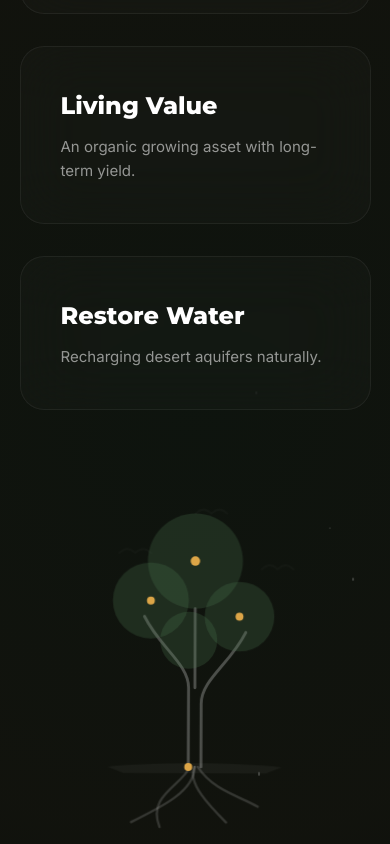
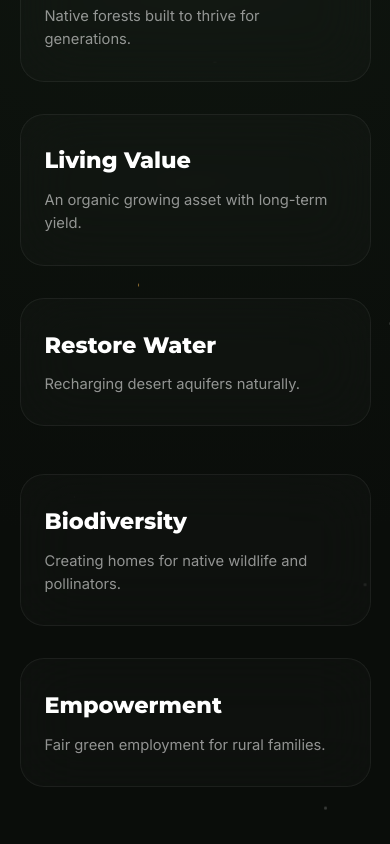
Before and after one commit to ashokaph335701-dot/Om-Wan, a React (Vite) app in the folder om-wan-web/: page / in a window 390 px wide. Shown: the part 1520-2364 px from the top of the page. Built offline with nearby package versions, Linux system fonts and the light colour scheme.

Commit message:
feat: optimize responsive mobile view with dynamic column ordering and touch toggles

```diff
--- a/om-wan-web/src/App.css
+++ b/om-wan-web/src/App.css
@@ -477,6 +477,23 @@
   }
 }
 
+@media (max-width: 768px) {
+  .impact-grid-container {
+    grid-template-columns: 1fr !important;
+    gap: 3rem !important;
+  }
+  .impact-col-left {
+    order: 2;
+  }
+  .tree-column {
+    order: 1;
+  }
+  .impact-col-right {
+    order: 3;
+    gap: 2rem !important;
+  }
+}
+
 .impact-col-left, .impact-col-right {
   display: flex;
   flex-direction: column;
--- a/om-wan-web/src/components/Impact.jsx
+++ b/om-wan-web/src/components/Impact.jsx
@@ -1,11 +1,23 @@
-import { useState } from 'react';
-import { motion, AnimatePresence } from 'framer-motion';
+import { useState, useEffect } from 'react';
+import { motion } from 'framer-motion';
+import { Sprout, TrendingUp, Droplet, Twitter, Users } from 'lucide-react';
 
 export default function Impact() {
   const [hoveredCard, setHoveredCard] = useState(null);
   const [mousePos, setMousePos] = useState({ x: 0, y: 0 });
+  const [isMobile, setIsMobile] = useState(false);
+
+  useEffect(() => {
+    const checkScreen = () => {
+      setIsMobile(window.innerWidth <= 768);
+    };
+    checkScreen();
+    window.addEventListener('resize', checkScreen);
+    return () => window.removeEventListener('resize', checkScreen);
+  }, []);
 
   const handleMouseMove = (e) => {
+    if (isMobile) return;
     const rect = e.currentTarget.getBoundingClientRect();
     const x = (e.clientX - rect.left) / rect.width - 0.5; // -0.5 to 0.5
     const y = (e.clientY - rect.top) / rect.height - 0.5;
@@ -71,19 +83,21 @@ export default function Impact() {
         overflow: 'hidden',
         background: '#0a0d0a',
         color: '#FFFFFF',
-        padding: '160px 5%',
+        padding: isMobile ? '100px 5% 80px' : '160px 5%',
         perspective: '1000px'
       }}
     >
-      {/* 1. Cinematic Background Gradient Aura (Responsive to Mouse movement) */}
+      {/* 1. Cinematic Background Gradient Aura (Responsive to Mouse movement on Desktop) */}
       <div
         style={{
           position: 'absolute',
           top: 0, left: 0, right: 0, bottom: 0,
-          background: `radial-gradient(circle at ${50 + mousePos.x * 20}% ${50 + mousePos.y * 20}%, rgba(35, 59, 37, 0.15) 0%, rgba(194, 158, 90, 0.04) 40%, rgba(10, 13, 10, 0) 70%)`,
+          background: isMobile
+            ? 'radial-gradient(circle at 50% 30%, rgba(35, 59, 37, 0.2) 0%, rgba(10, 13, 10, 0) 70%)'
+            : `radial-gradient(circle at ${50 + mousePos.x * 20}% ${50 + mousePos.y * 20}%, rgba(35, 59, 37, 0.15) 0%, rgba(194, 158, 90, 0.04) 40%, rgba(10, 13, 10, 0) 70%)`,
           pointerEvents: 'none',
           zIndex: 1,
-          transition: 'background 0.1s ease'
+          transition: 'background 0.15s ease'
         }}
       />
 
@@ -119,11 +133,11 @@ export default function Impact() {
       <div style={{ maxWidth: '1300px', margin: '0 auto', position: 'relative', zIndex: 3 }}>
 
         {/* Header */}
-        <div style={{ textAlign: 'center', marginBottom: '8rem' }}>
-          <h2 style={{ fontSize: '3.6rem', fontWeight: '900', color: '#FFFFFF', letterSpacing: '-0.03em', lineHeight: '1.1' }}>
+        <div style={{ textAlign: 'center', marginBottom: isMobile ? '4rem' : '8rem' }}>
+          <h2 style={{ fontSize: isMobile ? '2.5rem' : '3.6rem', fontWeight: '900', color: '#FFFFFF', letterSpacing: '-0.03em', lineHeight: '1.1' }}>
             Why Om Wan Matters
           </h2>
-          <div style={{ width: '40px', height: '1.5px', background: 'var(--accent-gold)', margin: '2rem auto 0', opacity: 0.6 }} />
+          <div style={{ width: '40px', height: '1.5px', background: 'var(--accent-gold)', margin: '1.5rem auto 0', opacity: 0.6 }} />
         </div>
 
         {/* Asymmetrical Parallax Composition */}
@@ -131,7 +145,7 @@ export default function Impact() {
           className="impact-grid-container"
           style={{
             alignItems: 'stretch',
-            transform: `rotateY(${mousePos.x * 6}deg) rotateX(${-mousePos.y * 6}deg)`,
+            transform: isMobile ? 'none' : `rotateY(${mousePos.x * 6}deg) rotateX(${-mousePos.y * 6}deg)`,
             transition: 'transform 0.5s cubic-bezier(0.16, 1, 0.3, 1)'
           }}
         >
@@ -141,24 +155,25 @@ export default function Impact() {
             {cardsLeft.map((card, idx) => (
               <motion.div
                 key={card.id}
-                onMouseEnter={() => setHoveredCard(card.id)}
-                onMouseLeave={() => setHoveredCard(null)}
+                onMouseEnter={() => !isMobile && setHoveredCard(card.id)}
+                onMouseLeave={() => !isMobile && setHoveredCard(null)}
+                onClick={() => setHoveredCard(hoveredCard === card.id ? null : card.id)}
                 style={{
                   background: hoveredCard === card.id ? 'rgba(255, 255, 255, 0.05)' : 'rgba(255, 255, 255, 0.02)',
                   backdropFilter: 'blur(30px)',
                   border: hoveredCard === card.id ? `1px solid ${card.themeColor}` : '1px solid rgba(255, 255, 255, 0.06)',
                   borderRadius: '24px',
-                  padding: '2.5rem',
+                  padding: isMobile ? '1.8rem 1.5rem' : '2.5rem',
                   cursor: 'pointer',
-                  transform: `translateZ(${idx * 15}px)`,
+                  transform: isMobile ? 'none' : `translateZ(${idx * 15}px)`,
                   transition: 'all 0.4s cubic-bezier(0.16, 1, 0.3, 1)',
                   boxShadow: hoveredCard === card.id ? `0 15px 35px ${card.themeColor}12` : 'none'
                 }}
               >
-                <h3 style={{ fontSize: '1.5rem', fontWeight: '900', color: '#FFFFFF', marginBottom: '0.6rem' }}>
+                <h3 style={{ fontSize: '1.4rem', fontWeight: '900', color: '#FFFFFF', marginBottom: '0.6rem' }}>
                   {card.title}
                 </h3>
-                <p style={{ fontSize: '0.94rem', color: 'rgba(255, 255, 255, 0.55)', margin: 0, lineHeight: '1.6' }}>
+                <p style={{ fontSize: '0.92rem', color: 'rgba(255, 255, 255, 0.55)', margin: 0, lineHeight: '1.6' }}>
                   {card.desc}
                 </p>
               </motion.div>
@@ -166,17 +181,16 @@ export default function Impact() {
           </div>
 
           {/* Center Column: Futuristic Bio-Digital Tree Artwork */}
-          <div style={{ position: 'relative', display: 'flex', alignItems: 'center', justifyContent: 'center' }}>
-
-
+          <div className="tree-column" style={{ position: 'relative', display: 'flex', alignItems: 'center', justifyContent: 'center' }}>
             {/* Swaying 3D-shaded Tree vector */}
             <motion.div
+              className="tree-center-container"
               style={{
-                width: '320px',
-                height: '380px',
+                width: isMobile ? '240px' : '300px',
+                height: isMobile ? '280px' : '380px',
                 position: 'relative',
                 zIndex: 3,
-                transform: `translateZ(40px)`
+                transform: isMobile ? 'none' : `translateZ(40px)`
               }}
               animate={{ rotate: [-0.5, 0.5, -0.5] }}
               transition={{ duration: 10, repeat: Infinity, ease: "easeInOut" }}
@@ -255,29 +269,30 @@ export default function Impact() {
           </div>
 
           {/* Right Column (Centered vertically for layout balance) */}
-          <div className="impact-col-right" style={{ justifyContent: 'center', gap: '3rem' }}>
+          <div className="impact-col-right" style={{ justifyContent: 'center', gap: isMobile ? '2rem' : '3rem' }}>
             {cardsRight.map((card, idx) => (
               <motion.div
                 key={card.id}
-                onMouseEnter={() => setHoveredCard(card.id)}
-                onMouseLeave={() => setHoveredCard(null)}
+                onMouseEnter={() => !isMobile && setHoveredCard(card.id)}
+                onMouseLeave={() => !isMobile && setHoveredCard(null)}
+                onClick={() => setHoveredCard(hoveredCard === card.id ? null : card.id)}
                 whileHover={{ y: -4, scale: 1.01 }}
                 style={{
                   background: hoveredCard === card.id ? 'rgba(255, 255, 255, 0.05)' : 'rgba(255, 255, 255, 0.02)',
                   backdropFilter: 'blur(30px)',
                   border: hoveredCard === card.id ? `1px solid ${card.themeColor}` : '1px solid rgba(255, 255, 255, 0.06)',
                   borderRadius: '24px',
-                  padding: '2.5rem',
+                  padding: isMobile ? '1.8rem 1.5rem' : '2.5rem',
                   cursor: 'pointer',
-                  transform: `translateZ(${(idx + 1) * 20}px)`,
+                  transform: isMobile ? 'none' : `translateZ(${(idx + 1) * 20}px)`,
                   transition: 'all 0.4s cubic-bezier(0.16, 1, 0.3, 1)',
                   boxShadow: hoveredCard === card.id ? `0 15px 35px ${card.themeColor}12` : 'none'
                 }}
               >
-                <h3 style={{ fontSize: '1.5rem', fontWeight: '900', color: '#FFFFFF', marginBottom: '0.6rem' }}>
+                <h3 style={{ fontSize: '1.4rem', fontWeight: '900', color: '#FFFFFF', marginBottom: '0.6rem' }}>
                   {card.title}
                 </h3>
-                <p style={{ fontSize: '0.94rem', color: 'rgba(255, 255, 255, 0.55)', margin: 0, lineHeight: '1.6' }}>
+                <p style={{ fontSize: '0.92rem', color: 'rgba(255, 255, 255, 0.55)', margin: 0, lineHeight: '1.6' }}>
                   {card.desc}
                 </p>
               </motion.div>
```
